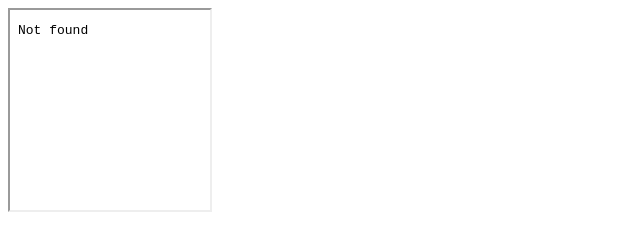
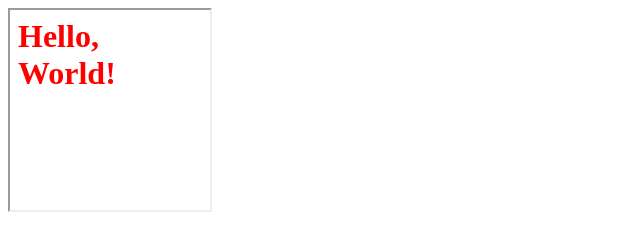
Before and after one commit to bogsnebes/test, a plain HTML site: page index.html in a window 1280 px wide. Shown: the whole page, without its empty margins (0-640 px from the left). Drawn offline with Linux system fonts and the light colour scheme.

Commit message:
Updated index.html

```diff
--- a/index.html
+++ b/index.html
@@ -1,5 +1,8 @@
 <html>
+  <head>
+    <link type="text/css" rel="stylesheet" media="all" href="lib/style.css" />
+  </head>
   <body>
-    <iframe src="hello.html" width="200" height="200" />
+    <iframe src="lib/hello.html" width="200" height="200" />
   </body>
 </html>
```
